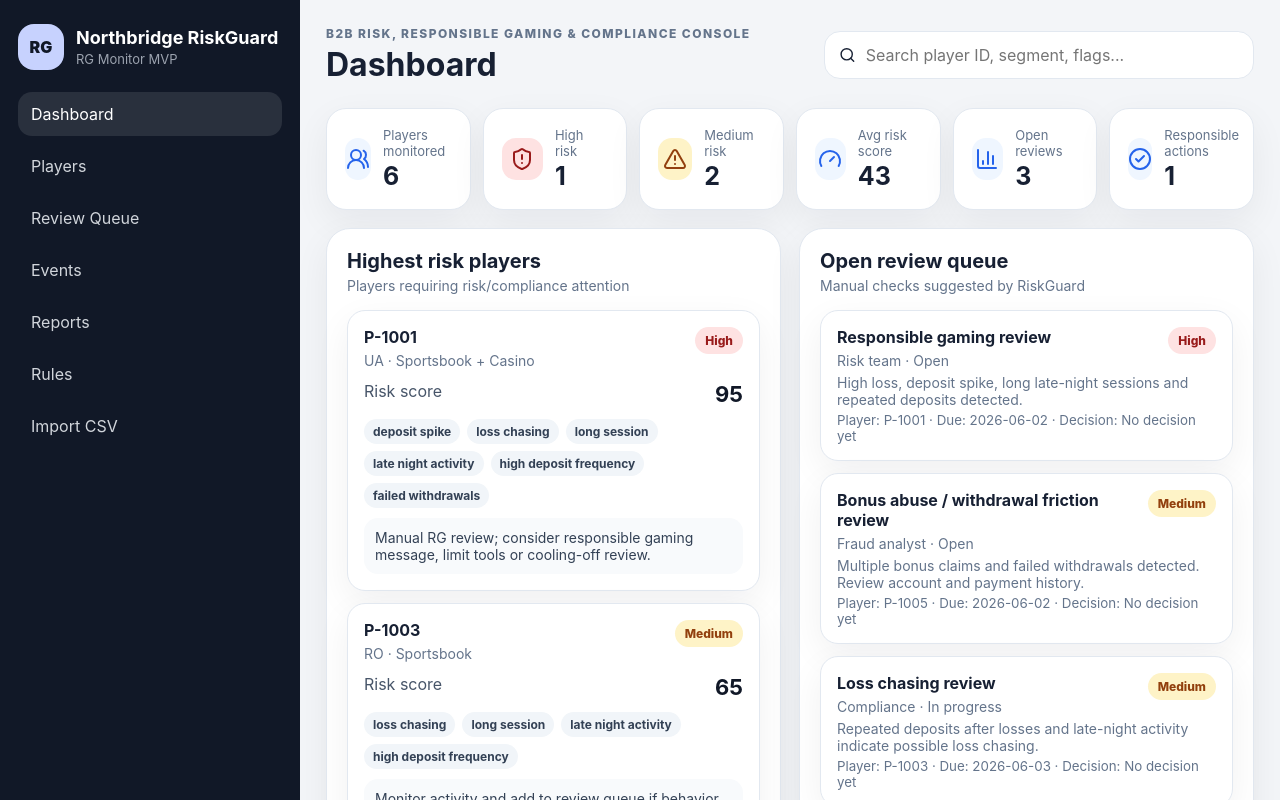
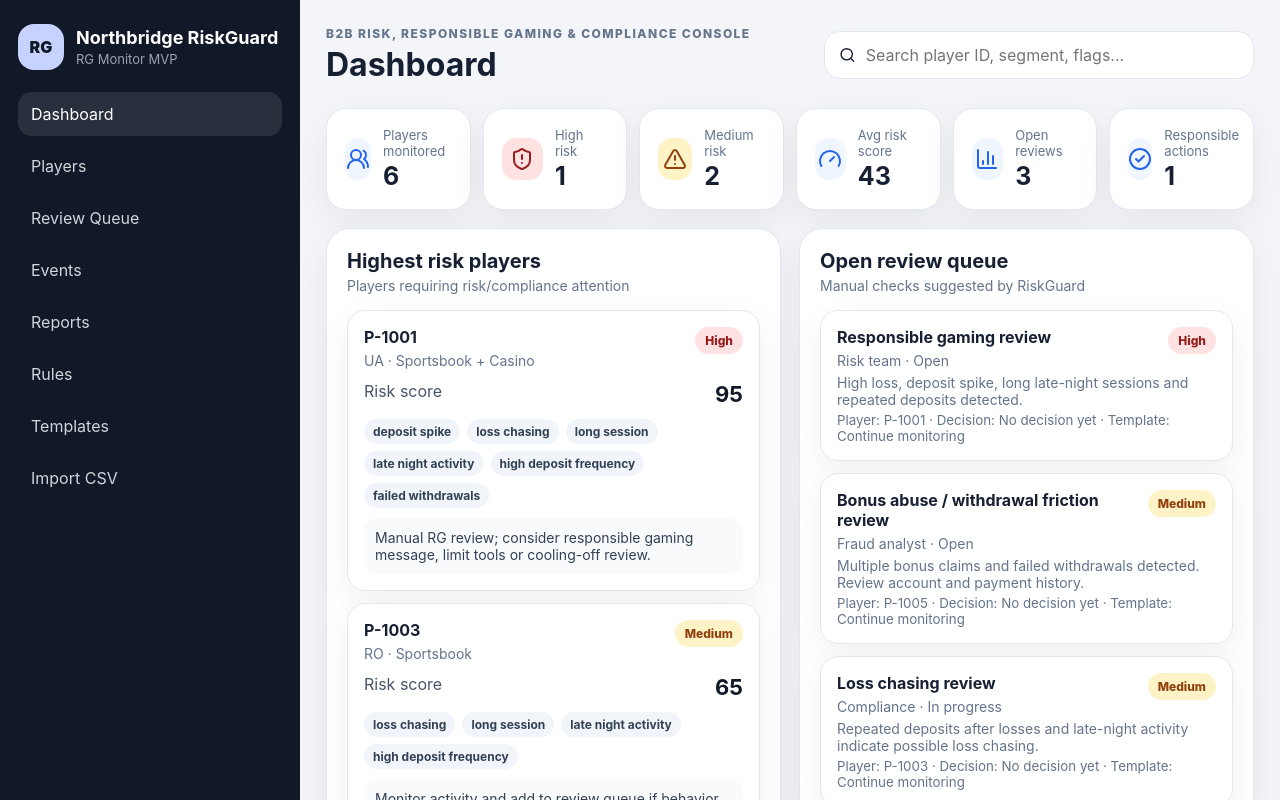
Before and after one commit to IRozinko/northbridge-riskguard, a React (Vite) app: page / in a window 1280 px wide. Shown: the top 800 px of the page. Built offline with nearby package versions, Linux system fonts and the light colour scheme.

Commit message:
Connect intervention templates to case workflow

```diff
--- a/src/main.jsx
+++ b/src/main.jsx
@@ -5,9 +5,10 @@ import { players as seedPlayers, events as seedEvents, reviews as seedReviews }
 import { calculatePlayerRisk, summarizePortfolio, buildReviewsFromPlayers } from './riskEngine.js';
 import { defaultRiskRules } from './riskRules.js';
 import { mapRowsToEvents, mapRowsToPlayers, parseCsv, sampleCsv } from './csvUtils.js';
+import { getTemplateByDecision, interventionTemplates } from './interventionTemplates.js';
 import './styles.css';
 
-const tabs = ['Dashboard', 'Players', 'Review Queue', 'Events', 'Reports', 'Rules', 'Import CSV'];
+const tabs = ['Dashboard', 'Players', 'Review Queue', 'Events', 'Reports', 'Rules', 'Templates', 'Import CSV'];
 const reviewStatuses = ['Open', 'In progress', 'Action suggested', 'Closed'];
 const reviewDecisions = ['No decision yet', 'Monitor', 'Responsible gaming message', 'Suggest limits', 'Cooling-off review', 'Fraud review', 'Close as false positive'];
 
@@ -29,7 +30,11 @@ function App() {
   const [rules, setRules] = useState(defaultRiskRules);
   const [selectedPlayer, setSelectedPlayer] = useState(null);
 
-  const enrichedPlayers = useMemo(() => rawPlayers.map((player) => calculatePlayerRisk(player, rawEvents.filter((event) => event.playerId === player.id), rules)), [rawPlayers, rawEvents, rules]);
+  const enrichedPlayers = useMemo(
+    () => rawPlayers.map((player) => calculatePlayerRisk(player, rawEvents.filter((event) => event.playerId === player.id), rules)),
+    [rawPlayers, rawEvents, rules]
+  );
+
   const summary = useMemo(() => summarizePortfolio(enrichedPlayers, reviews), [enrichedPlayers, reviews]);
   const filteredPlayers = enrichedPlayers.filter((player) => `${player.id} ${player.country} ${player.segment} ${player.flags.join(' ')}`.toLowerCase().includes(query.toLowerCase()));
 
@@ -79,6 +84,7 @@ function App() {
         {activeTab === 'Events' && <EventsTable events={rawEvents} onSelectPlayerById={(playerId) => setSelectedPlayer(enrichedPlayers.find((player) => player.id === playerId))} />}
         {activeTab === 'Reports' && <Reports summary={summary} reviews={reviews} />}
         {activeTab === 'Rules' && <Rules rules={rules} setRules={setRules} />}
+        {activeTab === 'Templates' && <Templates />}
         {activeTab === 'Import CSV' && <ImportCsv onImport={handleCsvImport} />}
       </main>
 
@@ -87,9 +93,17 @@ function App() {
   );
 }
 
-function MetricCard({ icon, label, value, tone }) { return <div className={`metric-card ${tone || ''}`}><div className="metric-icon">{icon}</div><div><p>{label}</p><strong>{value}</strong></div></div>; }
-function Panel({ title, subtitle, children }) { return <section className="panel"><div className="panel-header"><h3>{title}</h3>{subtitle && <p>{subtitle}</p>}</div>{children}</section>; }
-function RiskBadge({ level }) { return <span className={`risk-badge ${level.toLowerCase()}`}>{level}</span>; }
+function MetricCard({ icon, label, value, tone }) {
+  return <div className={`metric-card ${tone || ''}`}><div className="metric-icon">{icon}</div><div><p>{label}</p><strong>{value}</strong></div></div>;
+}
+
+function Panel({ title, subtitle, children }) {
+  return <section className="panel"><div className="panel-header"><h3>{title}</h3>{subtitle && <p>{subtitle}</p>}</div>{children}</section>;
+}
+
+function RiskBadge({ level }) {
+  return <span className={`risk-badge ${level.toLowerCase()}`}>{level}</span>;
+}
 
 function Dashboard({ summary, players, reviews, onSelectPlayer }) {
   const topRisks = [...players].sort((a, b) => b.riskScore - a.riskScore).slice(0, 5);
@@ -101,7 +115,8 @@ function PlayerCard({ player, onClick }) {
 }
 
 function ReviewCard({ review, player, onSelectPlayer }) {
-  return <article className="review-card clickable" onClick={() => player && onSelectPlayer?.(player)}><div className="card-title-line"><div><h4>{review.title}</h4><p>{review.owner} · {review.status}</p></div><RiskBadge level={player?.riskLevel || 'Low'} /></div><p>{review.summary}</p><small>Player: {review.playerId} · Due: {review.dueDate} · Decision: {review.decision || 'No decision yet'}</small></article>;
+  const template = getTemplateByDecision(review.decision);
+  return <article className="review-card clickable" onClick={() => player && onSelectPlayer?.(player)}><div className="card-title-line"><div><h4>{review.title}</h4><p>{review.owner} · {review.status}</p></div><RiskBadge level={player?.riskLevel || 'Low'} /></div><p>{review.summary}</p><small>Player: {review.playerId} · Decision: {review.decision || 'No decision yet'} · Template: {template.title}</small></article>;
 }
 
 function PlayersTable({ players, onSelectPlayer }) {
@@ -109,7 +124,7 @@ function PlayersTable({ players, onSelectPlayer }) {
 }
 
 function ReviewQueue({ reviews, players, onSelectPlayer, updateReviewCase }) {
-  return <Panel title="Review queue" subtitle="Manual checks for risk, responsible gaming, fraud and bonus abuse"><div className="card-grid">{reviews.map((review) => <div className="case-card" key={review.id}><ReviewCard review={review} player={players.find((player) => player.id === review.playerId)} onSelectPlayer={onSelectPlayer} /><div className="case-actions"><select value={review.status} onChange={(event) => updateReviewCase(review.id, { status: event.target.value })}>{reviewStatuses.map((status) => <option key={status}>{status}</option>)}</select><select value={review.decision || 'No decision yet'} onChange={(event) => updateReviewCase(review.id, { decision: event.target.value })}>{reviewDecisions.map((decision) => <option key={decision}>{decision}</option>)}</select></div></div>)}</div></Panel>;
+  return <Panel title="Review queue" subtitle="Manual checks for risk, responsible gaming, fraud and bonus abuse"><div className="card-grid">{reviews.map((review) => <div className="case-card" key={review.id}><ReviewCard review={review} player={players.find((player) => player.id === review.playerId)} onSelectPlayer={onSelectPlayer} /><div className="case-actions"><select value={review.status} onChange={(event) => updateReviewCase(review.id, { status: event.target.value })}>{reviewStatuses.map((status) => <option key={status}>{status}</option>)}</select><select value={review.decision || 'No decision yet'} onChange={(event) => updateReviewCase(review.id, { decision: event.target.value, status: event.target.value === 'No decision yet' ? review.status : 'Action suggested' })}>{reviewDecisions.map((decision) => <option key={decision}>{decision}</option>)}</select></div><InterventionPreview decision={review.decision} /></div>)}</div></Panel>;
 }
 
 function EventsTable({ events, onSelectPlayerById }) {
@@ -117,12 +132,26 @@ function EventsTable({ events, onSelectPlayerById }) {
 }
 
 function Reports({ summary, reviews }) {
-  return <section className="stack"><Panel title="Compliance summary" subtitle="Export-ready narrative for validation conversations"><div className="report-box"><h4>RiskGuard daily summary</h4><p>{summary.highRiskPlayers} high-risk players and {summary.mediumRiskPlayers} medium-risk players were detected in the current portfolio. RiskGuard recommends manual review for high-risk cases and responsible gaming actions where loss-chasing, long sessions or deposit spikes are detected.</p><p>Open cases: {reviews.filter((review) => review.status !== 'Closed').length}. Closed cases: {reviews.filter((review) => review.status === 'Closed').length}. Action suggested: {reviews.filter((review) => review.status === 'Action suggested').length}.</p><p>This demo is designed for iGaming risk, compliance and operations teams. It does not provide gambling functionality and uses mock or imported sample data only.</p></div></Panel><Panel title="Suggested next product modules"><ul className="clean-list"><li>Responsible gaming intervention templates</li><li>API data ingestion</li><li>Team roles and review ownership</li><li>Exportable PDF/CSV compliance reports</li></ul></Panel></section>;
+  return <section className="stack"><Panel title="Compliance summary" subtitle="Export-ready narrative for validation conversations"><div className="report-box"><h4>RiskGuard daily summary</h4><p>{summary.highRiskPlayers} high-risk players and {summary.mediumRiskPlayers} medium-risk players were detected in the current portfolio. RiskGuard recommends manual review for high-risk cases and responsible gaming actions where loss-chasing, long sessions or deposit spikes are detected.</p><p>Open cases: {reviews.filter((review) => review.status !== 'Closed').length}. Closed cases: {reviews.filter((review) => review.status === 'Closed').length}. Action suggested: {reviews.filter((review) => review.status === 'Action suggested').length}.</p><p>This demo is designed for iGaming risk, compliance and operations teams. It does not provide gambling functionality and uses mock or imported sample data only.</p></div></Panel><Panel title="Suggested next product modules"><ul className="clean-list"><li>API data ingestion</li><li>Team roles and review ownership</li><li>Exportable PDF/CSV compliance reports</li><li>Jurisdiction-specific RG policies</li></ul></Panel></section>;
 }
 
 function Rules({ rules, setRules }) {
   function updateRule(id, field, value) { setRules((current) => current.map((rule) => rule.id === id ? { ...rule, [field]: field === 'threshold' || field === 'points' ? Number(value) : value } : rule)); }
   return <Panel title="Configurable risk rules" subtitle="Tune thresholds and points for validation scenarios"><div className="table-wrap"><table><thead><tr><th>Rule</th><th>Category</th><th>Field</th><th>Threshold</th><th>Points</th><th>Description</th></tr></thead><tbody>{rules.map((rule) => <tr key={rule.id}><td><strong>{rule.label}</strong></td><td>{rule.category}</td><td>{rule.field}</td><td><input className="inline-input" type="number" value={rule.threshold} onChange={(event) => updateRule(rule.id, 'threshold', event.target.value)} /></td><td><input className="inline-input" type="number" value={rule.points} onChange={(event) => updateRule(rule.id, 'points', event.target.value)} /></td><td>{rule.description}</td></tr>)}</tbody></table></div><button className="primary-button" onClick={() => setRules(defaultRiskRules)}>Reset default rules</button></Panel>;
+}
+
+function Templates() {
+  return <Panel title="Responsible gaming intervention templates" subtitle="Policy-safe suggested actions for case decisions"><div className="template-grid">{interventionTemplates.map((template) => <TemplateCard key={template.id} template={template} />)}</div></Panel>;
+}
+
+function TemplateCard({ template }) {
+  return <article className="template-card"><div className="card-title-line"><div><h4>{template.title}</h4><p>{template.decision} · {template.severity}</p></div></div><p>{template.goal}</p><h5>Internal checklist</h5><ul>{template.internalChecklist.map((item) => <li key={item}>{item}</li>)}</ul><h5>Player-facing message</h5><div className="message-preview">{template.operatorMessage}</div></article>;
+}
+
+function InterventionPreview({ decision }) {
+  const template = getTemplateByDecision(decision);
+  if (!decision || decision === 'No decision yet') return null;
+  return <div className="intervention-preview"><strong>{template.title}</strong><p>{template.goal}</p></div>;
 }
 
 function ImportCsv({ onImport }) {
@@ -132,7 +161,13 @@ function ImportCsv({ onImport }) {
 
 function CaseManagement({ review, updateReviewCase }) {
   const [notes, setNotes] = useState(review.notes || '');
-  return <div className="case-management"><div className="case-form-row"><label><span>Status</span><select value={review.status} onChange={(event) => updateReviewCase(review.id, { status: event.target.value })}>{reviewStatuses.map((status) => <option key={status}>{status}</option>)}</select></label><label><span>Decision</span><select value={review.decision || 'No decision yet'} onChange={(event) => updateReviewCase(review.id, { decision: event.target.value })}>{reviewDecisions.map((decision) => <option key={decision}>{decision}</option>)}</select></label></div><label className="case-notes"><span>Case notes</span><textarea value={notes} onChange={(event) => setNotes(event.target.value)} placeholder="Add risk/compliance notes, decision rationale or next action..." /></label><button className="primary-button" onClick={() => updateReviewCase(review.id, { notes })}>Save notes</button><div className="audit-trail"><h4>Audit trail</h4>{(review.auditTrail || []).map((item, index) => <div className="audit-item" key={`${item.at}-${index}`}><span>{new Date(item.at).toLocaleString()}</span><strong>{item.action}</strong><small>{item.by}</small></div>)}</div></div>;
+  const template = getTemplateByDecision(review.decision);
+  function applyTemplate() {
+    const nextNotes = `${notes ? `${notes}\n\n` : ''}Suggested intervention: ${template.title}\nGoal: ${template.goal}\nChecklist:\n- ${template.internalChecklist.join('\n- ')}\n\nPlayer-facing message:\n${template.operatorMessage}`;
+    setNotes(nextNotes);
+    updateReviewCase(review.id, { notes: nextNotes, status: 'Action suggested' });
+  }
+  return <div className="case-management"><div className="case-form-row"><label><span>Status</span><select value={review.status} onChange={(event) => updateReviewCase(review.id, { status: event.target.value })}>{reviewStatuses.map((status) => <option key={status}>{status}</option>)}</select></label><label><span>Decision</span><select value={review.decision || 'No decision yet'} onChange={(event) => updateReviewCase(review.id, { decision: event.target.value, status: event.target.value === 'No decision yet' ? review.status : 'Action suggested' })}>{reviewDecisions.map((decision) => <option key={decision}>{decision}</option>)}</select></label></div><InterventionPreview decision={review.decision} /><label className="case-notes"><span>Case notes</span><textarea value={notes} onChange={(event) => setNotes(event.target.value)} placeholder="Add risk/compliance notes, decision rationale or next action..." /></label><div className="button-row"><button className="primary-button" onClick={() => updateReviewCase(review.id, { notes })}>Save notes</button>{review.decision !== 'No decision yet' && <button className="secondary-button" onClick={applyTemplate}>Apply template to notes</button>}</div><div className="audit-trail"><h4>Audit trail</h4>{(review.auditTrail || []).map((item, index) => <div className="audit-item" key={`${item.at}-${index}`}><span>{new Date(item.at).toLocaleString()}</span><strong>{item.action}</strong><small>{item.by}</small></div>)}</div></div>;
 }
 
 function PlayerProfileModal({ player, events, reviews, onClose, updateReviewCase }) {
```
